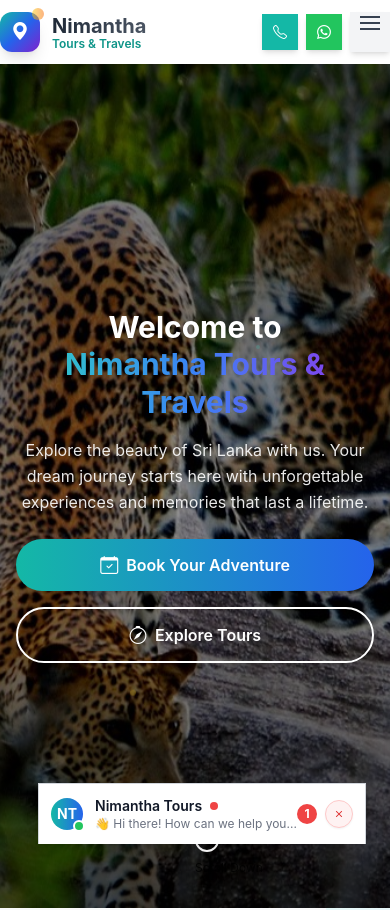
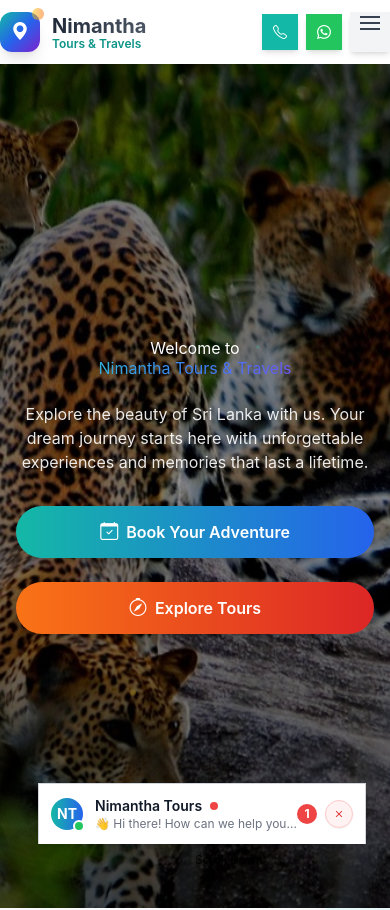
Before and after one commit to nathija-nimantha/Nimantha-Tours, a React (Vite) app in the folder frontend/: page / in a window 390 px wide. Shown: the top 910 px of the page. Built offline with nearby package versions, Linux system fonts and the light colour scheme; a web font is replaced by a local one.

Commit message:
feat: refactor HeroSection component for improved readability and modernized styling

```diff
--- a/frontend/src/components/HeroSection.tsx
+++ b/frontend/src/components/HeroSection.tsx
@@ -1,5 +1,4 @@
 "use client"
-
 import React from "react"
 import { useState, useEffect } from "react"
 import { Link } from "react-router-dom"
@@ -29,7 +28,7 @@ const HeroSection = ({ backgroundImage }: HeroSectionProps) => {
       className="relative h-screen bg-cover bg-center overflow-hidden"
       style={{ backgroundImage: `url(${backgroundImage})` }}
     >
-            {/* Animated overlay */}
+      {/* Modern gradient overlay */}
       <div className="absolute inset-0 bg-gradient-to-b from-black/60 via-black/40 to-black/70"></div>
 
       {/* Animated particles background */}
@@ -51,7 +50,7 @@ const HeroSection = ({ backgroundImage }: HeroSectionProps) => {
             isLoaded ? "opacity-100 translate-y-0" : "opacity-0 translate-y-10"
           }`}
         >
-                    <h1 className="text-3xl sm:text-4xl md:text-5xl lg:text-6xl xl:text-7xl font-bold mb-4 sm:mb-6 leading-tight">
+          <h1 className="heading-primary mb-6 leading-tight">
             <span className="block animate-fadeInUp">Welcome to</span>
             <span
               className="block bg-gradient-to-r from-teal-400 via-blue-500 to-purple-600 bg-clip-text text-transparent animate-fadeInUp"
@@ -62,7 +61,7 @@ const HeroSection = ({ backgroundImage }: HeroSectionProps) => {
           </h1>
 
           <p
-                        className="text-base sm:text-lg md:text-xl lg:text-2xl mb-6 sm:mb-8 leading-relaxed animate-fadeInUp opacity-90 max-w-3xl mx-auto"
+            className="text-body mb-8 animate-fadeInUp opacity-90 max-w-3xl mx-auto"
             style={{ animationDelay: "0.6s" }}
           >
             Explore the beauty of Sri Lanka with us. Your dream journey starts here with unforgettable experiences and
@@ -70,7 +69,7 @@ const HeroSection = ({ backgroundImage }: HeroSectionProps) => {
           </p>
 
           <div
-                        className="flex flex-col sm:flex-row gap-4 sm:gap-6 justify-center items-center animate-fadeInUp"
+            className="flex flex-col sm:flex-row gap-6 justify-center items-center animate-fadeInUp"
             style={{ animationDelay: "0.9s" }}
           >
             <Link to="/booking" className="btn-primary w-full sm:w-auto min-w-[200px] text-center group">
@@ -80,10 +79,7 @@ const HeroSection = ({ backgroundImage }: HeroSectionProps) => {
               </span>
             </Link>
 
-                        <Link
-                            to="/featuredTours"
-                            className="bg-transparent border-2 border-white text-white hover:bg-white hover:text-gray-900 font-semibold py-3 px-8 rounded-full shadow-lg transform transition-all duration-300 hover:scale-105 hover:shadow-xl w-full sm:w-auto min-w-[200px] text-center group"
-                        >
+            <Link to="/featuredTours" className="btn-secondary w-full sm:w-auto min-w-[200px] text-center group">
               <span className="flex items-center justify-center space-x-2">
                 <i className="bi bi-compass text-lg group-hover:animate-spin"></i>
                 <span>Explore Tours</span>
@@ -93,9 +89,9 @@ const HeroSection = ({ backgroundImage }: HeroSectionProps) => {
         </div>
       </div>
 
-            {/* Scroll indicator - positioned to avoid conflicts */}
+      {/* Modern scroll indicator */}
       <div
-                className="absolute bottom-6 sm:bottom-8 left-1/2 transform -translate-x-1/2 animate-bounce-custom cursor-pointer z-20"
+        className="absolute bottom-8 left-1/2 transform -translate-x-1/2 animate-bounce-custom cursor-pointer z-20"
         onClick={scrollToContent}
         role="button"
         tabIndex={0}
```
Lines whose indentation alone changed are shown as unchanged.
